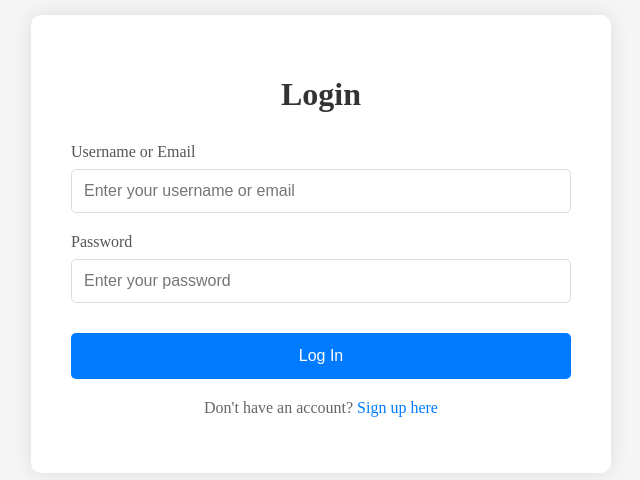
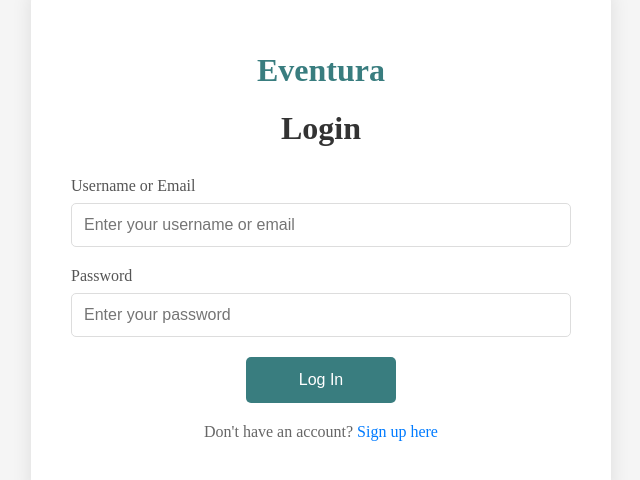
Before and after one commit to agwadan/Eventura, a React (Vite) app: page /login in a window 1280 px wide. Shown: the part 176-656 px from the top of the page, without its empty margins (319-959 px from the left). Built offline with nearby package versions, Linux system fonts and the light colour scheme.

Commit message:
Style log in and sign up pages

```diff
--- a/src/screens/Signup/SignUp.module.css
+++ b/src/screens/Signup/SignUp.module.css
@@ -21,6 +21,13 @@
   margin-bottom: 30px;
   color: #333;
   font-size: 2rem;
+}
+
+.brandName {
+  text-align: center;
+  color: #397D7F;
+  font-size: 2.5rem;
+  margin-bottom: 10px;
 }
 
 .signupForm {
@@ -54,19 +61,21 @@
 }
 
 .signupButton {
-  background-color: #007bff;
+  background-color: #397D7F;
   color: white;
-  padding: 14px;
+  padding: 10px;
   border: none;
   border-radius: 5px;
   font-size: 1rem;
   cursor: pointer;
   transition: background-color 0.3s;
   margin-top: 10px;
+  width: 200px;
+  align-self: center;
 }
 
 .signupButton:hover {
-  background-color: #0056b3;
+  background-color: #2c6163;
 }
 
 .loginLink {
--- a/src/screens/Signup/index.jsx
+++ b/src/screens/Signup/index.jsx
@@ -55,6 +55,7 @@ function SignUp() {
   return (
     <div className={styles.signupContainer}>
       <div className={styles.formWrapper}>
+        <h1 className={styles.brandName}>Eventura</h1>
         <h1 className={`${styles.title} eventura`}>Create Account</h1>
 
         <form onSubmit={handleSubmit} className={styles.signupForm}>
--- a/src/screens/login/Login.module.css
+++ b/src/screens/login/Login.module.css
@@ -54,7 +54,7 @@
 }
 
 .signupButton {
-  background-color: #007bff;
+  background-color: #397D7F;
   color: white;
   padding: 14px;
   border: none;
@@ -63,10 +63,15 @@
   cursor: pointer;
   transition: background-color 0.3s;
   margin-top: 10px;
+  width: 150px;
+  margin: 0 auto;
+  display: block;
+  transition: opacity 0.3s ease;
 }
 
 .signupButton:hover {
   background-color: #0056b3;
+  opacity: 0.8;
 }
 
 .loginLink {
@@ -83,3 +88,8 @@
 .loginLink a:hover {
   text-decoration: underline;
 }
+
+.eventuraTitle {
+  color: #397D7F;
+  margin-bottom: 20px;
+}
--- a/src/screens/login/index.jsx
+++ b/src/screens/login/index.jsx
@@ -57,6 +57,11 @@ function Login() {
   return (
     <div className={styles.signupContainer}>
       <div className={styles.formWrapper}>
+        <h1 style={{
+          color: '#397D7F',
+          marginBottom: '20px',
+          textAlign: 'center' // Center the Eventura text
+        }}>Eventura</h1>
         <h1 className={`${styles.title} eventura`}>Login</h1>
 
         <form onSubmit={handleSubmit} className={styles.signupForm}>
@@ -88,6 +93,16 @@ function Login() {
             type="submit"
             className={styles.signupButton}
             disabled={loading}
+            style={{
+              backgroundColor: '#397D7F',
+              width: '150px',  // Make button smaller
+              margin: '0 auto', // Center the button
+              transition: 'opacity 0.3s ease', // Smooth opacity transition
+              opacity: 1,
+              ':hover': {
+                opacity: 0.8
+              }
+            }}
           >
             {loading ? "Logging In..." : "Log In"}
           </button>
```
